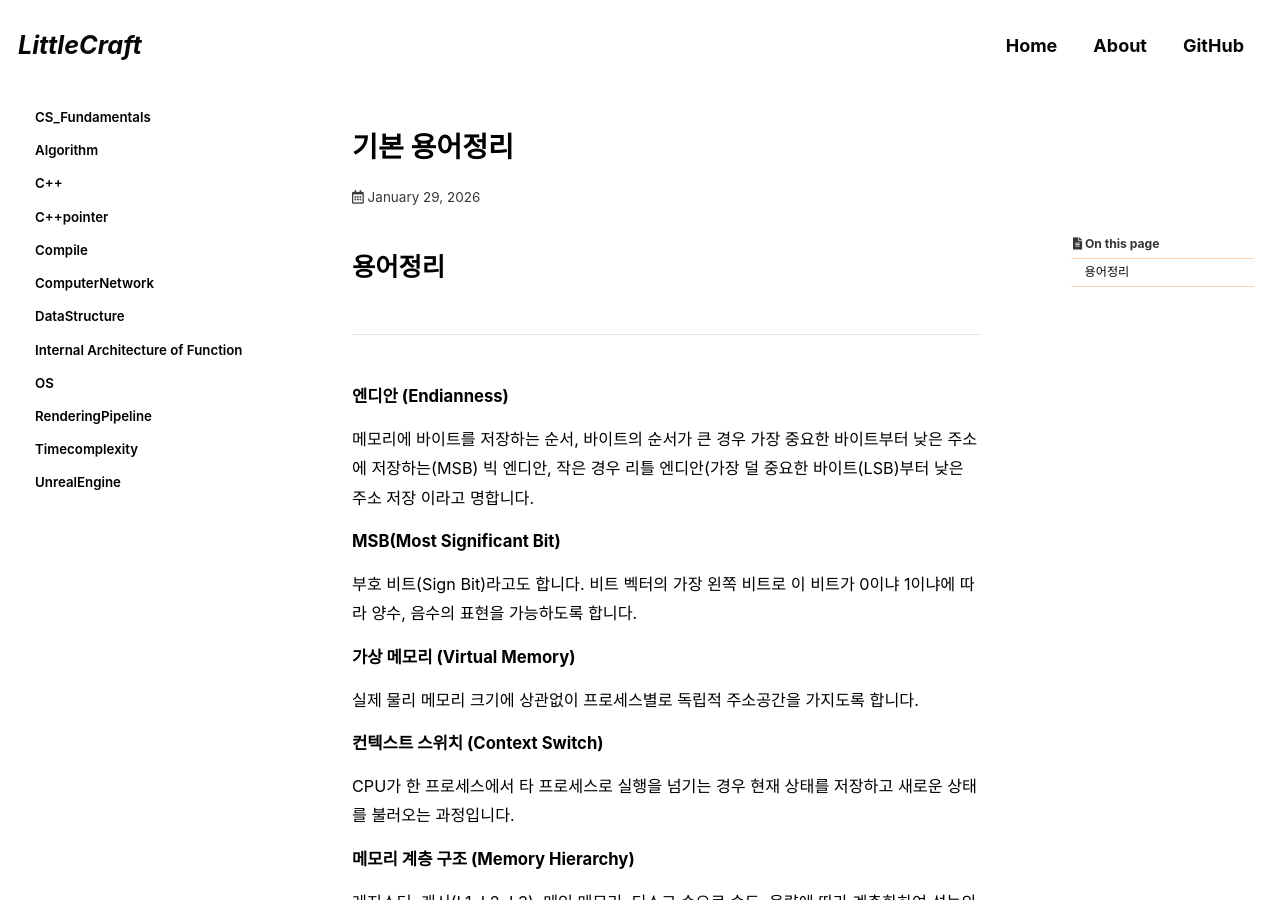
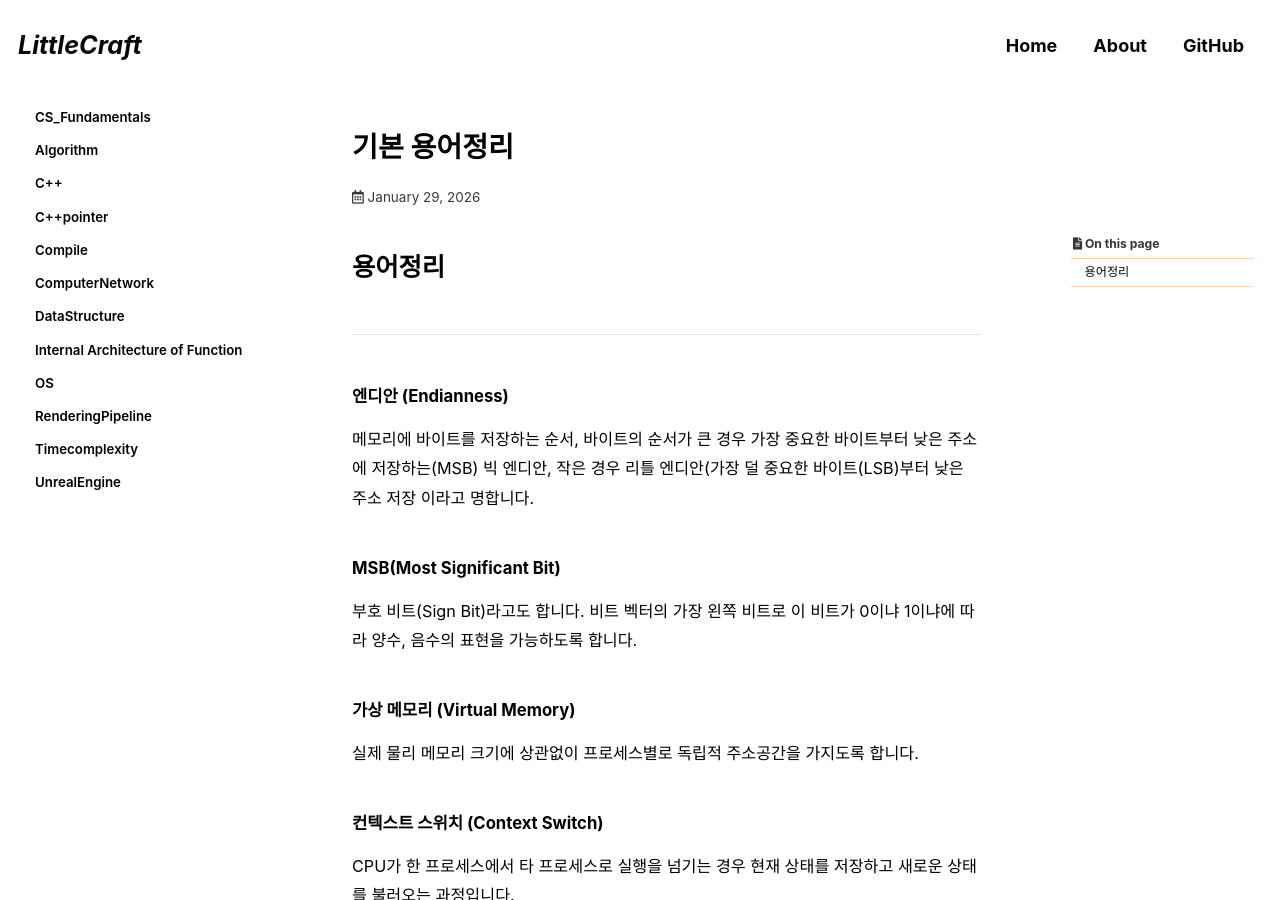
Before and after one commit to ElveCity/ElveCity.github.io, a Jekyll site: the page built from _posts/2026-02-04-CS_Fundamentals.md, in a window 1280 px wide and 900 px high. Built offline with Jekyll 4.4.1, drawn with Linux system fonts in a browser that asks for light colours; cached includes are drawn as plain includes; some web fonts are replaced; comment, search, counter and statistics services are not loaded.

Commit message:
fix : v0.6 docs correction

```diff
--- a/_posts/2026-02-04-CS_Fundamentals.md
+++ b/_posts/2026-02-04-CS_Fundamentals.md
@@ -18,79 +18,101 @@ last_modified_at: 2026-02-04
 
 # 용어정리
 ***
-<h6 style="margin-top:12px; margin-bottom:5px">엔디안 (Endianness)</h6>
+<h6 style="margin-bottom:5px">엔디안 (Endianness)</h6>
 메모리에 바이트를 저장하는 순서, 바이트의 순서가 큰 경우 가장 중요한 바이트부터 낮은 주소에 저장하는(MSB) 빅 엔디안,
 작은 경우 리틀 엔디안(가장 덜 중요한 바이트(LSB)부터 낮은 주소 저장 이라고 명합니다.
-<br>
-<h6 style="margin-top:12px; margin-bottom:5px">MSB(Most Significant Bit)</h6>
+<div style="height:10px"></div>
+
+<h6 style="margin-bottom:5px">MSB(Most Significant Bit)</h6>
 부호 비트(Sign Bit)라고도 합니다. 비트 벡터의 가장 왼쪽 비트로 이 비트가 0이냐 1이냐에 따라 양수, 음수의 표현을 가능하도록 합니다.
-<br>
-<h6 style="margin-top:12px; margin-bottom:5px">가상 메모리 (Virtual Memory)</h6>
+<div style="height:10px"></div>
+
+<h6 style="margin-bottom:5px">가상 메모리 (Virtual Memory)</h6>
 실제 물리 메모리 크기에 상관없이 프로세스별로 독립적 주소공간을 가지도록 합니다.
-<br>
-<h6 style="margin-top:7px; margin-bottom:5px">컨텍스트 스위치 (Context Switch)</h6>
+<div style="height:10px"></div>
+
+<h6 style="margin-bottom:5px">컨텍스트 스위치 (Context Switch)</h6>
 CPU가 한 프로세스에서 타 프로세스로 실행을 넘기는 경우 현재 상태를 저장하고 새로운 상태를 불러오는 과정입니다.
-<br>
-<h6 style="margin-top:7px; margin-bottom:5px">메모리 계층 구조 (Memory Hierarchy)</h6>
+<div style="height:10px"></div>
+
+<h6 style="margin-bottom:5px">메모리 계층 구조 (Memory Hierarchy)</h6>
 레지스터, 캐시(L1, L2, L3), 메인 메모리, 디스크 순으로 속도, 용량에 따라 계층화하여 성능의 최적화를 꾀합니다.
-<br>
-<h6 style="margin-top:7px; margin-bottom:5px">포인터 (Pointer)</h6>
+<div style="height:10px"></div>
+
+<h6 style="margin-bottom:5px">포인터 (Pointer)</h6>
 데이터가 저장된 메모리 주소를 가리키는 변수, 주소값을 저장합니다.
-<br>
+<div style="height:10px"></div>
+
 주소에 저장된 데이터의 종류가 무엇인지에 대한 타입(Type)정보를 포함합니다.
-<br>
-<h6 style="margin-top:7px; margin-bottom:5px">버퍼 오버플로 (Buffer OverFlow)</h6>
+<div style="height:10px"></div>
+
+<h6 style="margin-bottom:5px">버퍼 오버플로 (Buffer OverFlow)</h6>
 할당된 메모리 공간(버퍼) 보다 더 큰 데이터가 입력되어 인접 메모리를 침범하는 형태입니다. 보안 공격의 핵심 경로가 됩니다.
-<br>
-<h6 style="margin-top:7px; margin-bottom:5px">가비지 컬렉션 (Garbage Collection)</h6>
+<div style="height:10px"></div>
+
+<h6 style="margin-bottom:5px">가비지 컬렉션 (Garbage Collection)</h6>
 더 이상 접근이 불가능하며 사용될 수 없는 메모리를 시스템이 자동으로 회수하는 기능입니다.
-<br>
-<h6 style="margin-top:7px; margin-bottom:5px">레이스 컨디션 (Race Condition)</h6>
+<div style="height:10px"></div>
+
+<h6 style="margin-bottom:5px">레이스 컨디션 (Race Condition)</h6>
 둘 이상의 프로세스가 공유자원에 접근하여 접근 순서에 따라 결과가 달라지는 상태를 의미합니다.
-<br>
-<h6 style="margin-top:7px; margin-bottom:5px">데드락 (DeadLock)</h6>
+<div style="height:10px"></div>
+
+<h6 style="margin-bottom:5px">데드락 (DeadLock)</h6>
 교착 상태라고도 합니다. 두 프로세스가 서로의 리소스에 대한 대기로 지속적인 대기로 진행이 불가능한 상태를 의미합니다.
-<br>
-<h6 style="mmargin-top:7px; margin-bottom:5px">세마포어 / 뮤텍스 (Semaphore / Mutex)</h6>
+<div style="height:10px"></div>
+
+<h6 style="margin-bottom:5px">세마포어 / 뮤텍스 (Semaphore / Mutex)</h6>
 한 번에 한 프로세스만 자원을 사용하도록 통제하는 상태를 의미합니다.
-<br>
-<h6 style="margin-top:7px; margin-bottom:5px">추상화 (Abstraction)</h6>
+<div style="height:10px"></div>
+
+<h6 style="margin-bottom:5px">추상화 (Abstraction)</h6>
 하드웨어의 물리 구현을 숨기고 프로그래머가 사용하기 쉽도록 논리적 모델을 제공하는 개념입니다.
-<br>
-<h6 style="margin-top:7px; margin-bottom:5px">동시성 (ConCurrency), 병렬성(Parallelism)</h6>
+<div style="height:10px"></div>
+
+<h6 style="margin-bottom:5px">동시성 (ConCurrency), 병렬성(Parallelism)</h6>
 동시성은 여러 작업이 겹치는 시간 동안 실행되는 논리 개념
 
 병렬성은 여러 작업을 동시에 실제 실행하여 속도를 높이는 물리 개념입니다.
-<br>
-<h6 style="margin-top:7px; margin-bottom:5px">캐싱 (Caching)</h6>
+<div style="height:10px"></div>
+
+<h6 style="margin-bottom:5px">캐싱 (Caching)</h6>
 더 빠르고 작은 저장 장치를 바로 아래의 느리고 큰 저장 장치의 임시 보관소로 사용합니다.
 
 이를 통하여 전체적인 데이터 접근 속도의 증진을 꾀합니다.
-<br>
-<h6 style="margin-top:7px; margin-bottom:5px">가상 머신 (Virtual Machine)</h6>
+<div style="height:10px"></div>
+
+<h6 style="margin-bottom:5px">가상 머신 (Virtual Machine)</h6>
 컴퓨터 시스템 전체(OS + Hardware)를 소프트웨어로 구현, 다른 추상화 층을 만드는 개념입니다.
 이를 통해 한 개의 물리적 컴퓨터에서 여러 개의 서로 다른 운영체제를 동시에 독립 실행 가능하도록 합니다.
-<br>
-<h6 style="margin-top:7px; margin-bottom:5px">비트(Bit)</h6>
+<div style="height:10px"></div>
+
+<h6 style="margin-bottom:5px">비트(Bit)</h6>
 Binary Digit, 컴퓨터가 정보를 처리하는 가장 작은 단위에 해당합니다.
 0은 0V, 1은 약 4.5~5.5V 사이의 전압을 가하는 경우 발생하는 상태와 플립플롭과 같은 하드웨어의 결합을 통하여
 해당 상태를 물리적으로 저장하며 하드웨어의 상태별로 휘발성의 존재 유무, 지속적인 저장 가능 유무에 따라서
 RAM과 DISK와 같은 저장장치로 구분하도록 합니다.
-<br>
-<h6 style="margin-top:7px; margin-bottom:5px">바이트(Byte)</h6>
+<div style="height:10px"></div>
+
+<h6 style="margin-bottom:5px">바이트(Byte)</h6>
 대부분의 컴퓨터에서 주소가 지정 가능한 최소 메모리 단위로 8개의 비트를 묶음으로 할 때 1개의 바이트를
 생성가능하도록 합니다. 비트가 4개로 결합된 경우는 니블(Nibble)이 있습니다.
-<br>
-<h6 style="margin-top:7px; margin-bottom:5px">워드 크기(Word Size)</h6>
+<div style="height:10px"></div>
+
+<h6 style="margin-bottom:5px">워드 크기(Word Size)</h6>
 시스템의 포인터 변수 크기를 나타내는 지표에 해당합니다.
 32비트 기기는 4바이트, 64비트 기기는 8바이트의 워드 크기를 가집니다. 이는 해당 시스템이 한 번에 처리할 수 있는
 데이터의 양, 가상 주소 공간의 최대 크기를 결정짓습니다.
-<br>
-<h6 style="margin-top:7px; margin-bottom:5px">마스킹(Masking)</h6>
+<div style="height:10px"></div>
+
+<h6 style="margin-bottom:5px">마스킹(Masking)</h6>
 비트 패턴을 왼쪽, 오른쪽으로 밀어내는 연산을 의미합니다.
-<br>
-<h6 style="margin-top:7px; margin-bottom:5px">논리적 시프트(Logical Shift)</h6>
+<div style="height:10px"></div>
+
+<h6 style="margin-bottom:5px">논리적 시프트(Logical Shift)</h6>
 빈 공간을 0으로 채우는 방식입니다.
-<br>
-<h6 style="margin-top:7px; margin-bottom:5px">산술적 시프트(Arithmetic Shift)</h6>
+<div style="height:10px"></div>
+
+<h6 style="margin-bottom:5px">산술적 시프트(Arithmetic Shift)</h6>
 부호 비트의 보존을 위해 빈 공간을 원래의 가장 왼쪽 비트(부호비트)로 채우는 형태입니다.
+<div style="height:10px"></div>
```
